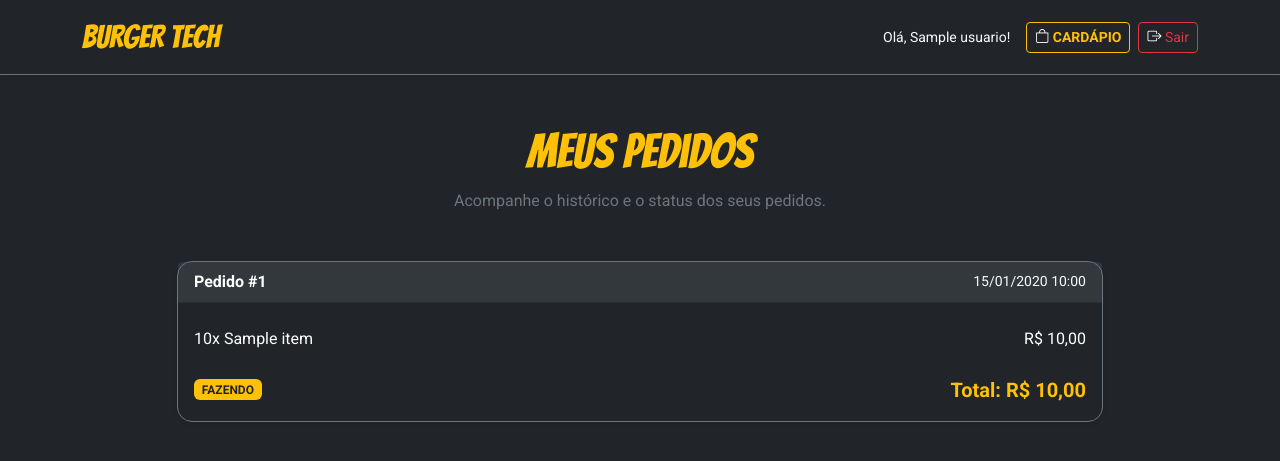
After one commit to ricardobr3no/PizzaFlask, a Flask app: page /historico in a window 1280 px wide. The commit adds this page. Shown: the top 461 px of the page. Run offline with Flask 3, Linux system fonts and the light colour scheme; a user stored in the database is signed in; tables that the repository leaves empty hold one stand-in row (values such as "Sample post").

Commit message:
add historico

```diff
--- a/app/routes/home_routes.py
+++ b/app/routes/home_routes.py
@@ -54,6 +54,23 @@ def home():
         total_carrinho=total_carrinho,
         quantidade_itens=quantidade_itens,
         # Usa o nome direto do objeto autenticado
+        nome_usuario=(current_user.nome if current_user else "Usuário"),
+    )
+
+
+@home_bp.route("/historico", methods=["GET"])
+@login_required
+def historico():
+    # Busca todos os pedidos do cliente, exceto o carrinho atual
+    pedidos = pedido_ctrl.query_all({"usuario_id": current_user.id})
+    pedidos_finalizados = [
+        p for p in pedidos if p.status != Status.CARRINHO.value
+    ]
+    pedidos_finalizados.sort(key=lambda p: p.data or datetime.min, reverse=True)
+
+    return render_template(
+        "historico.html",
+        pedidos=pedidos_finalizados,
         nome_usuario=(current_user.nome if current_user else "Usuário"),
     )
 
--- /dev/null
+++ b/app/templates/historico.html
@@ -0,0 +1,76 @@
+{% extends "base.html" %}
+<!----->
+{% block title %} Burguer Tech | Meus Pedidos {% endblock%}
+<!----->
+{% block navbar %}
+<nav class="navbar navbar-expand-lg navbar-dark bg-dark border-bottom border-secondary shadow-sm sticky-top">
+  <div class="container">
+    <a class="navbar-brand brand-font m-0" href="#" style="font-size: 2rem">BURGER TECH</a>
+    <div class="d-flex align-items-center">
+      <span class="me-3 d-none d-md-inline text-light small">Olá, {{ nome_usuario }}!</span>
+
+      <a href="{{ url_for('home.home') }}" class="btn btn-outline-warning btn-sm me-2">
+        <i class="bi bi-bag"></i> Cardápio
+      </a>
+
+      <a href="{{ url_for('login_cadastro.logout') }}" class="btn btn-outline-danger btn-sm">
+        <i class="bi bi-box-arrow-right"></i> Sair
+      </a>
+    </div>
+  </div>
+</nav>
+{% endblock %}
+<!----->
+{% block content %}
+<div class="container my-5">
+  <div class="text-center mb-5">
+    <h2 class="brand-font" style="font-size: 3rem">Meus Pedidos</h2>
+    <p class="text-secondary">Acompanhe o histórico e o status dos seus pedidos.</p>
+  </div>
+
+  {% if pedidos %}
+  <div class="row justify-content-center">
+    <div class="col-md-10">
+      {% for pedido in pedidos %}
+      <div class="card bg-dark border-secondary shadow-sm mb-4">
+        <div class="card-header bg-secondary bg-opacity-25 d-flex justify-content-between align-items-center">
+          <span class="fw-bold">Pedido #{{ pedido.id }}</span>
+          <span class="small text-light">{{ pedido.data.strftime('%d/%m/%Y %H:%M') if pedido.data else '-' }}</span>
+        </div>
+        <div class="card-body">
+          <ul class="list-group list-group-flush bg-transparent mb-3">
+            {% for item_pedido in pedido.itens %}
+            <li class="list-group-item bg-transparent text-light d-flex justify-content-between px-0">
+              <span>{{ item_pedido.quantidade }}x {{ item_pedido.item.nome }}</span>
+              <span>R$ {{ "%.2f"|format(item_pedido.subtotal)|replace('.', ',') }}</span>
+            </li>
+            {% endfor %}
+          </ul>
+
+          <div class="d-flex justify-content-between align-items-center">
+            {% if pedido.status == "DISPONIVEL" %}
+            <span class="badge bg-info">{{ pedido.status }}</span>
+            {% elif pedido.status == "FAZENDO" %}
+            <span class="badge bg-warning text-dark">{{ pedido.status }}</span>
+            {% else %}
+            <span class="badge bg-success">{{ pedido.status }}</span>
+            {% endif %}
+
+            <span class="fs-5 fw-bold text-warning">
+              Total: R$ {{ "%.2f"|format(pedido.itens|sum(attribute='subtotal'))|replace('.', ',') }}
+            </span>
+          </div>
+        </div>
+      </div>
+      {% endfor %}
+    </div>
+  </div>
+  {% else %}
+  <div class="text-center text-secondary">
+    <i class="bi bi-inbox display-1 d-block mb-3"></i>
+    <p>Você ainda não finalizou nenhum pedido.</p>
+    <a href="{{ url_for('home.home') }}" class="btn btn-warning">Ir para o Cardápio</a>
+  </div>
+  {% endif %}
+</div>
+{% endblock %}
--- a/app/templates/home.html
+++ b/app/templates/home.html
@@ -8,6 +8,10 @@
     <a class="navbar-brand brand-font m-0" href="#" style="font-size: 2rem">BURGER TECH</a>
     <div class="d-flex align-items-center">
       <span class="me-3 d-none d-md-inline text-light small">Olá, {{ nome_usuario }}!</span>
+
+      <a href="{{ url_for('home.historico') }}" class="btn btn-outline-light btn-sm me-2">
+        <i class="bi bi-clock-history"></i> Meus Pedidos
+      </a>
 
       <button class="btn btn-outline-warning position-relative me-2" type="button" data-bs-toggle="offcanvas"
         data-bs-target="#carrinhoLateral" aria-controls="carrinhoLateral">
```
Also changed, not shown: instance/project.db.
